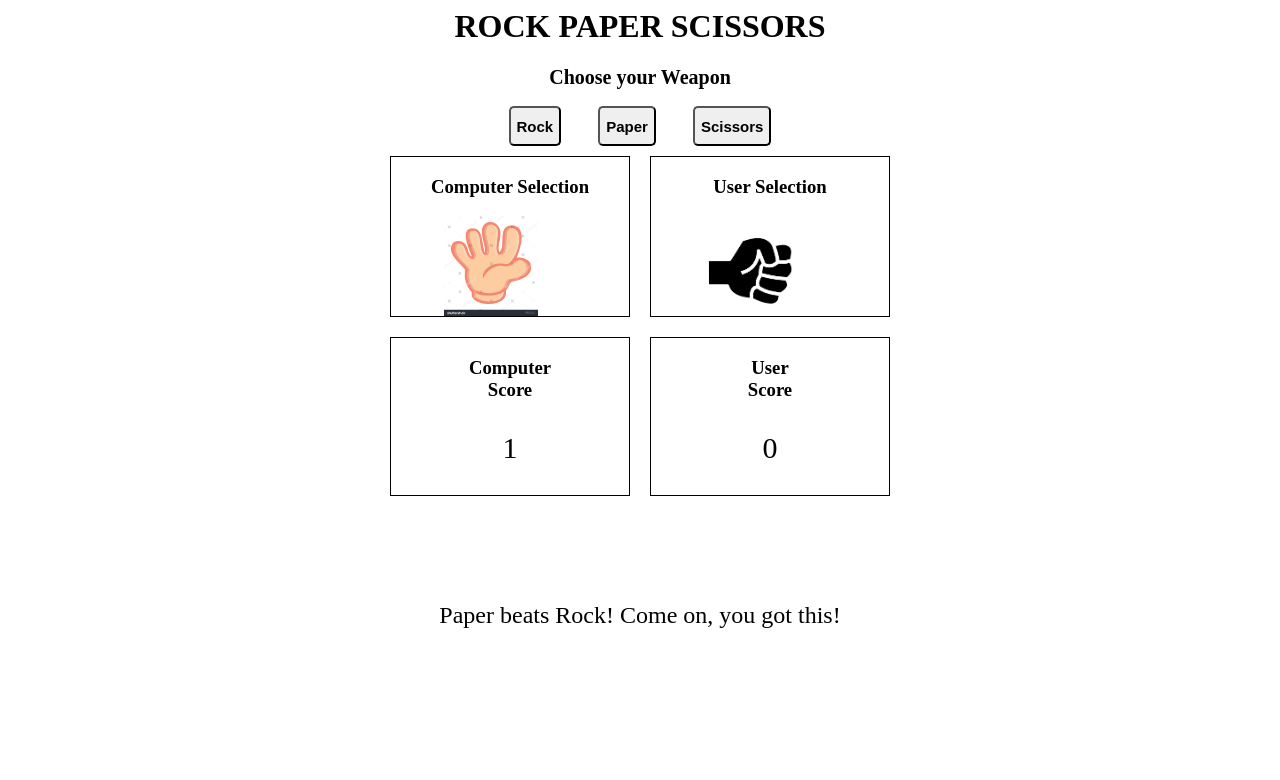
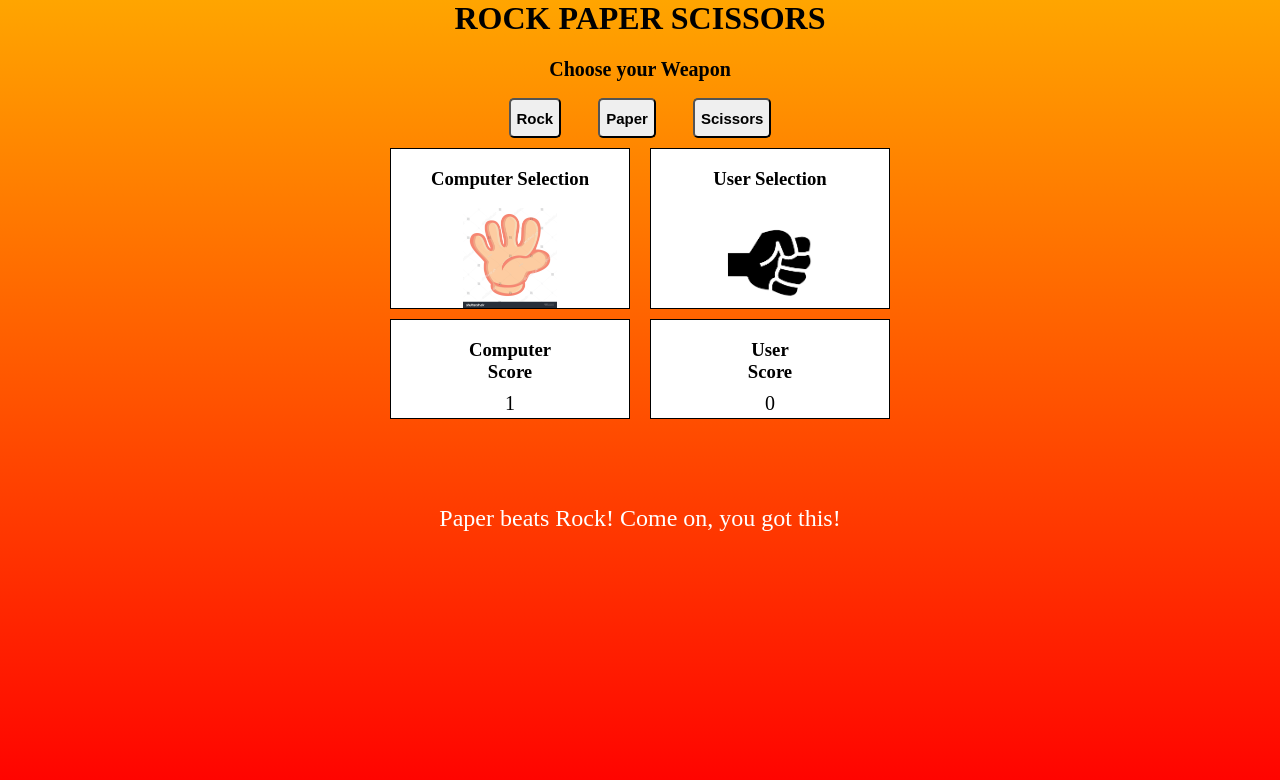
Before and after one commit to Gonzalo102/rock-paper-scissor, a plain HTML site: page index.html in a window 1280 px wide. Both pictures are taken after a click on the button "Rock". Drawn offline with Linux system fonts and the light colour scheme.

Commit message:
Final Rock Paper Scissor Game

```diff
--- a/index.html
+++ b/index.html
@@ -1,8 +1,9 @@
 <!-- The DOM -->
 <head>
-    <link rel="stylesheet" href="main.css">
+  <link rel="stylesheet" href="main.css">
 </head>
 <body>
+  <div class="game-wrapper">
     <h1 class="title">
       ROCK PAPER SCISSORS
     </h1>
@@ -24,11 +25,11 @@
         <div class="box">
           <h3 align="center"> Computer <br>Score </h3>
           <p align="center" id="ComputerScore" class="scoreNumber"> 0 </p>
-         </div>
+        </div>
         <div class="box">
           <h3 align="center"> User <br>Score </h3>
           <p align="center" id="UserScore" class="scoreNumber"> 0 </p>
-         </div>
+        </div>
     </div>
     <div class="footer">
         <div class="refresh" "button"> Play Again </div>
@@ -36,5 +37,6 @@
         <h4 id="headerWinner">  </h4>
         <p id="comments">  </p>
     </div>
+  </div>
     <script src="script.js"></script>
-  </body>
+</body>
--- a/main.css
+++ b/main.css
@@ -1,10 +1,13 @@
-
+body{
+    background: linear-gradient(orange, red);
+    margin: 0;
+    padding: 0;
+}
 
 .container {
     display: flex;
     align-items: center;
     justify-content: space-around;
-    background-color: white;
     width: 300px;
     margin: auto;
 }
@@ -12,41 +15,42 @@
 .container2 {
     display: grid;
     grid-template-columns: 1fr 1fr;
-    background-color: white;
+    grid-template-rows: 1fr 100px;
     width: 500px;
     margin: 10px auto;
-    gap: 20px;
+    gap: 10px 20px;
 }
 
 .selection{
-    width: 200px;
+    width: 100%;
     height: 100px;
 }
 
 .rock-image{
     background-image: url(rock.png);
     background-repeat: no-repeat;
-    background-size:contain;
-    background-position: center;
+    background-size: contain;
+    background-position: center center;
 
 }
 
 .hand-image{
     background-image: url(hand.jpg);
     background-repeat: no-repeat;
-    background-size:contain;
-    background-position: center;
+    background-size: contain;
+    background-position: center center;
 }
 
 .scissor-image{
     background-image: url(scissor.jpg);
     background-repeat: no-repeat;
-    background-size:contain;
-    background-position: center;
+    background-size: contain;
+    background-position: center center;
 }
 
 .box {
     border: 1px solid black;
+    background-color: white;
 }
 
 h2 {
@@ -70,17 +74,15 @@ h2 {
     text-align: center;
 }
 .footer {
-     background-color: white;
      display: flex;
      flex-direction: column;
      align-items: center;
 }
 .scoreNumber {
     padding: 0px;
-    font-size: 30px;
+    font-size: 20px;
+    margin-top: -10px;
 }
-
-
 
 .refresh {
     cursor: pointer;
@@ -89,17 +91,25 @@ h2 {
     width: 20%;
     text-align: center;
     font-size: 20px;
+    font-weight:bold;
     border: 1px solid black;
+    background: blanchedalmond;
 }
 
 #comments{
     font-size: 1.5rem;
-    margin-top: 10px;
+    margin-top: -10px;
+    color: white;
 }
 
 #headerWinner{
     font-size: 1.8rem;
     margin-top: 10px;
+    color: white;
+}
+
+#header{
+    color: white;
 }
 
 .hide {
--- a/script.js
+++ b/script.js
@@ -74,6 +74,7 @@ function Round(ComputerSelection, UserSelection) {
 
     if (ComputerScore === 5 || UserScore === 5) {
 		header.textContent = "WE HAVE A WINNER!!";
+        comments.textContent = "";
         if (ComputerScore > UserScore) {
             headerWinner.textContent = "Computer Wins";
     	}else if (ComputerScore < UserScore) {
```
